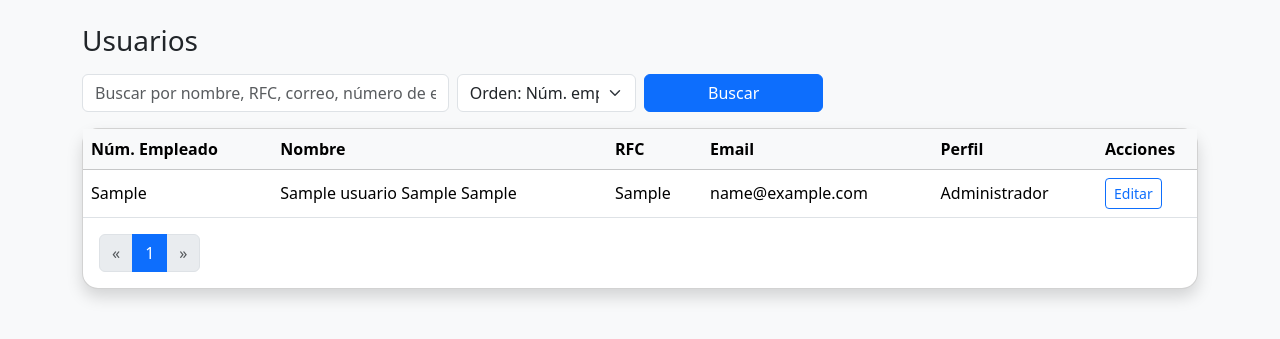
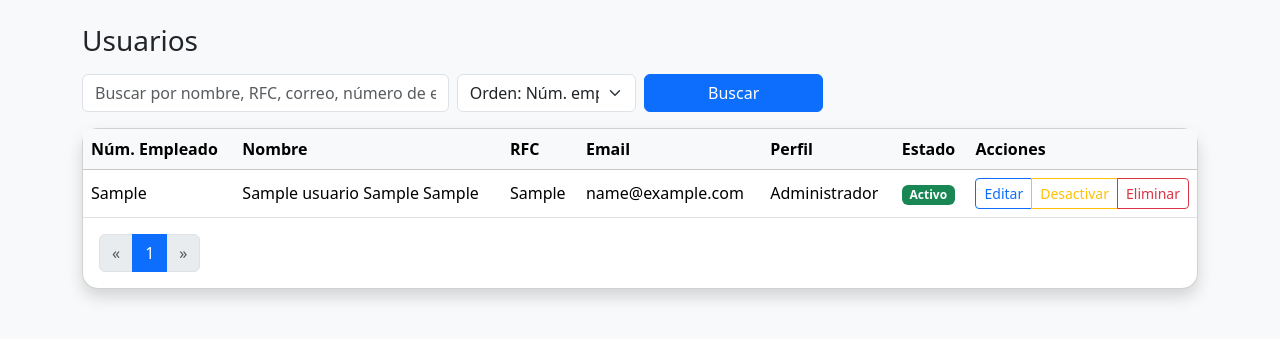
Before and after one commit to CHABLE123/Sistema-de-Folios, a Django app: page /usuarios/ in a window 1280 px wide. Shown: the part 56-395 px from the top of the page. Run offline with Django 5.2, Linux system fonts and the light colour scheme; a user stored in the database is signed in; tables that the repository leaves empty hold one stand-in row (values such as "Sample post").

Commit message:
Vista de listado de usuarios con acciones (editar, activar/desactivar, eliminar) y modales Bootstrap

```diff
--- a/folios/templates/folios/usuarios_lista.html
+++ b/folios/templates/folios/usuarios_lista.html
@@ -3,6 +3,7 @@
 <head>
   <meta charset="UTF-8">
   <title>Usuarios</title>
+  <meta name="viewport" content="width=device-width, initial-scale=1">
   <link href="https://cdn.jsdelivr.net/npm/bootstrap@5.3.3/dist/css/bootstrap.min.css" rel="stylesheet">
 </head>
 <body class="bg-light">
@@ -11,17 +12,25 @@
 <nav class="navbar navbar-expand-lg navbar-dark bg-dark">
   <div class="container-fluid">
     <a class="navbar-brand" href="#">Sistema de Folios</a>
-    <div class="collapse navbar-collapse">
+    <button class="navbar-toggler" type="button" data-bs-toggle="collapse" data-bs-target="#navMain" aria-controls="navMain" aria-expanded="false" aria-label="Toggle navigation">
+      <span class="navbar-toggler-icon"></span>
+    </button>
+
+    <div class="collapse navbar-collapse" id="navMain">
       <ul class="navbar-nav me-auto">
         {% if request.user.perfil == 'ADMIN' or request.user.perfil == 'SUBADMIN' %}
-          <li class="nav-item"><a class="nav-link" href="{% url 'registrar_usuario' %}">Registrar Usuario</a></li>
-          <li class="nav-item"><a class="nav-link{% if request.path == '/usuarios/' %} active{% endif %}" href="{% url 'usuarios_lista' %}">Usuarios</a></li>
+          <li class="nav-item">
+            <a class="nav-link" href="{% url 'registrar_usuario' %}">Registrar Usuario</a>
+          </li>
+          <li class="nav-item">
+            <a class="nav-link active" href="{% url 'usuarios_lista' %}">Usuarios</a>
+          </li>
         {% endif %}
       </ul>
-    </div>
       <div class="d-flex">
         <span class="navbar-text text-white me-3">{{ request.user.get_perfil_display }}</span>
         <a href="{% url 'logout' %}" class="btn btn-outline-light btn-sm">Cerrar sesión</a>
+      </div>
     </div>
   </div>
 </nav>
@@ -36,7 +45,7 @@
     {% endfor %}
   {% endif %}
 
-  <!-- Buscador -->
+  <!-- Filtros -->
   <form class="row g-2 mb-3" method="get">
     <div class="col-md-6 col-lg-4">
       <input type="text" name="q" value="{{ q }}" class="form-control" placeholder="Buscar por nombre, RFC, correo, número de empleado...">
@@ -65,7 +74,8 @@
               <th>RFC</th>
               <th>Email</th>
               <th>Perfil</th>
-              <th style="width: 100px;">Acciones</th>
+              <th>Estado</th>
+              <th style="width: 180px;">Acciones</th>
             </tr>
           </thead>
           <tbody>
@@ -77,6 +87,15 @@
                 <td>{{ u.email }}</td>
                 <td>{{ u.get_perfil_display }}</td>
                 <td>
+                  {% if u.is_active %}
+                    <span class="badge text-bg-success">Activo</span>
+                  {% else %}
+                    <span class="badge text-bg-secondary">Inactivo</span>
+                  {% endif %}
+                </td>
+                <td>
+                  <div class="btn-group">
+                    <!-- Editar -->
                     <button
                       class="btn btn-sm btn-outline-primary"
                       data-bs-toggle="modal"
@@ -90,10 +109,32 @@
                       data-email="{{ u.email }}"
                       data-perfil="{{ u.perfil }}"
                     >Editar</button>
+
+                    <!-- Activar/Desactivar -->
+                    <button
+                      class="btn btn-sm btn-outline-warning"
+                      data-bs-toggle="modal"
+                      data-bs-target="#modalToggle"
+                      data-id="{{ u.id }}"
+                      data-nombrecompleto="{{ u.nombre }} {{ u.apellido_paterno }} {{ u.apellido_materno }}"
+                      data-activo="{{ u.is_active|yesno:'1,0' }}"
+                    >{{ u.is_active|yesno:'Desactivar,Activar' }}</button>
+
+                    <!-- Eliminar (solo ADMIN) -->
+                    {% if request.user.perfil == 'ADMIN' %}
+                      <button
+                        class="btn btn-sm btn-outline-danger"
+                        data-bs-toggle="modal"
+                        data-bs-target="#modalEliminar"
+                        data-id="{{ u.id }}"
+                        data-nombrecompleto="{{ u.nombre }} {{ u.apellido_paterno }} {{ u.apellido_materno }}"
+                      >Eliminar</button>
+                    {% endif %}
+                  </div>
                 </td>
               </tr>
             {% empty %}
-              <tr><td colspan="6" class="text-center py-4">Sin resultados</td></tr>
+              <tr><td colspan="7" class="text-center py-4">Sin resultados</td></tr>
             {% endfor %}
           </tbody>
         </table>
@@ -101,7 +142,7 @@
 
       <!-- Paginación -->
       <div class="p-3">
-        <nav>
+        <nav aria-label="Paginación">
           <ul class="pagination mb-0">
             {% if page_obj.has_previous %}
               <li class="page-item">
@@ -193,11 +234,56 @@
   </div>
 </div>
 
+<!-- Modal Activar/Desactivar -->
+<div class="modal fade" id="modalToggle" tabindex="-1" aria-hidden="true">
+  <div class="modal-dialog modal-dialog-centered">
+    <div class="modal-content rounded-4">
+      <div class="modal-header">
+        <h5 class="modal-title" id="toggleTitle">Cambiar estado</h5>
+        <button type="button" class="btn-close" data-bs-dismiss="modal" aria-label="Cerrar"></button>
+      </div>
+      <form method="post" id="formToggle">
+        {% csrf_token %}
+        <div class="modal-body">
+          <p id="toggleText" class="mb-0"></p>
+        </div>
+        <div class="modal-footer">
+          <button class="btn btn-secondary" data-bs-dismiss="modal" type="button">Cancelar</button>
+          <button class="btn btn-warning" type="submit" id="toggleBtn">Confirmar</button>
+        </div>
+      </form>
+    </div>
+  </div>
+</div>
+
+<!-- Modal Eliminar -->
+<div class="modal fade" id="modalEliminar" tabindex="-1" aria-hidden="true">
+  <div class="modal-dialog modal-dialog-centered">
+    <div class="modal-content rounded-4">
+      <div class="modal-header">
+        <h5 class="modal-title">Eliminar usuario</h5>
+        <button type="button" class="btn-close" data-bs-dismiss="modal" aria-label="Cerrar"></button>
+      </div>
+      <form method="post" id="formEliminar">
+        {% csrf_token %}
+        <div class="modal-body">
+          <p id="eliminarText" class="mb-0"></p>
+          <small class="text-danger d-block mt-2">Esta acción es definitiva.</small>
+        </div>
+        <div class="modal-footer">
+          <button class="btn btn-secondary" data-bs-dismiss="modal" type="button">Cancelar</button>
+          <button class="btn btn-danger" type="submit">Eliminar</button>
+        </div>
+      </form>
+    </div>
+  </div>
+</div>
+
 <script src="https://cdn.jsdelivr.net/npm/bootstrap@5.3.3/dist/js/bootstrap.bundle.min.js"></script>
 <script>
-// Rellena el modal con los data- del botón
-const modal = document.getElementById('modalEditar');
-modal.addEventListener('show.bs.modal', function (event) {
+// Modal Editar: rellena campos y acción
+const modalEditar = document.getElementById('modalEditar');
+modalEditar.addEventListener('show.bs.modal', function (event) {
   const btn = event.relatedTarget;
   const id = btn.getAttribute('data-id');
 
@@ -213,6 +299,46 @@ modal.addEventListener('show.bs.modal', function (event) {
   form.perfil.value = btn.getAttribute('data-perfil');
   form.password.value = '';
 });
+
+// Modal Activar/Desactivar
+const modalToggle = document.getElementById('modalToggle');
+modalToggle.addEventListener('show.bs.modal', function (event) {
+  const btn = event.relatedTarget;
+  const id = btn.getAttribute('data-id');
+  const nombre = btn.getAttribute('data-nombrecompleto');
+  const activo = btn.getAttribute('data-activo') === '1';
+
+  const form = document.getElementById('formToggle');
+  form.action = `{% url 'usuario_toggle_activo' 0 %}`.replace('/0/', `/${id}/`);
+
+  const title = document.getElementById('toggleTitle');
+  const text = document.getElementById('toggleText');
+  const btnConfirm = document.getElementById('toggleBtn');
+
+  if (activo) {
+    title.textContent = 'Desactivar usuario';
+    text.textContent = `¿Deseas desactivar a "${nombre}"? No podrá iniciar sesión.`;
+    btnConfirm.textContent = 'Desactivar';
+  } else {
+    title.textContent = 'Activar usuario';
+    text.textContent = `¿Deseas activar a "${nombre}"?`;
+    btnConfirm.textContent = 'Activar';
+  }
+});
+
+// Modal Eliminar
+const modalEliminar = document.getElementById('modalEliminar');
+modalEliminar.addEventListener('show.bs.modal', function (event) {
+  const btn = event.relatedTarget;
+  const id = btn.getAttribute('data-id');
+  const nombre = btn.getAttribute('data-nombrecompleto');
+
+  const form = document.getElementById('formEliminar');
+  form.action = `{% url 'usuario_eliminar' 0 %}`.replace('/0/', `/${id}/`);
+
+  const text = document.getElementById('eliminarText');
+  text.textContent = `¿Seguro que deseas eliminar definitivamente a "${nombre}"?`;
+});
 </script>
 </body>
 </html>
--- a/folios/urls.py
+++ b/folios/urls.py
@@ -15,6 +15,9 @@ urlpatterns = [
     path('usuarios/registro/', views.registrar_usuario, name='registrar_usuario'),
     path('usuarios/', views.usuarios_lista, name='usuarios_lista'),
     path('usuarios/<int:pk>/actualizar/', views.usuario_actualizar, name='usuario_actualizar'),
+    path('usuarios/<int:pk>/toggle-activo/', views.usuario_toggle_activo, name='usuario_toggle_activo'),
+    path('usuarios/<int:pk>/eliminar/', views.usuario_eliminar, name='usuario_eliminar'),
+
 
 
 
--- a/folios/views.py
+++ b/folios/views.py
@@ -7,6 +7,56 @@ from .models import Folio
 from .models import Usuario
 from django.core.paginator import Paginator
 from django.db.models import Q
+from django.views.decorators.http import require_POST
+
+@login_required
+@require_POST
+def usuario_toggle_activo(request, pk):
+    if request.user.perfil not in ['ADMIN', 'SUBADMIN']:
+        messages.error(request, 'No tienes permiso para esta acción.')
+        return redirect(_redir_por_perfil(request.user))
+
+    u = get_object_or_404(Usuario, pk=pk)
+
+    # Protecciones
+    if u.pk == request.user.pk:
+        messages.error(request, 'No puedes desactivar tu propio usuario.')
+        return redirect('usuarios_lista')
+
+    # Solo ADMIN puede tocar superusuarios
+    if u.is_superuser and request.user.perfil != 'ADMIN':
+        messages.error(request, 'Solo un Administrador puede activar/desactivar a un superusuario.')
+        return redirect('usuarios_lista')
+
+    u.is_active = not u.is_active
+    u.save()
+    messages.success(request, f"Usuario {'activado' if u.is_active else 'desactivado'} correctamente.")
+    return redirect('usuarios_lista')
+
+
+@login_required
+@require_POST
+def usuario_eliminar(request, pk):
+    # Hard delete solo ADMIN
+    if request.user.perfil != 'ADMIN':
+        messages.error(request, 'Solo un Administrador puede eliminar usuarios.')
+        return redirect(_redir_por_perfil(request.user))
+
+    u = get_object_or_404(Usuario, pk=pk)
+
+    # Protecciones
+    if u.pk == request.user.pk:
+        messages.error(request, 'No puedes eliminar tu propio usuario.')
+        return redirect('usuarios_lista')
+
+    if u.is_superuser:
+        messages.error(request, 'No se permite eliminar superusuarios.')
+        return redirect('usuarios_lista')
+
+    u.delete()
+    messages.success(request, 'Usuario eliminado definitivamente.')
+    return redirect('usuarios_lista')
+
 
 def login_view(request):
     if request.method == 'POST':
@@ -186,3 +236,51 @@ def usuario_actualizar(request, pk):
 
     # Si viniera GET, podrías retornar JSON, pero el flujo es por POST desde el modal
     return redirect('usuarios_lista')
+
+@login_required
+@require_POST
+def usuario_toggle_activo(request, pk):
+    if request.user.perfil not in ['ADMIN', 'SUBADMIN']:
+        messages.error(request, 'No tienes permiso para esta acción.')
+        return redirect(_redir_por_perfil(request.user))
+
+    u = get_object_or_404(Usuario, pk=pk)
+
+    # Protecciones
+    if u.pk == request.user.pk:
+        messages.error(request, 'No puedes desactivar tu propio usuario.')
+        return redirect('usuarios_lista')
+
+    # Solo ADMIN puede tocar superusuarios
+    if u.is_superuser and request.user.perfil != 'ADMIN':
+        messages.error(request, 'Solo un Administrador puede activar/desactivar a un superusuario.')
+        return redirect('usuarios_lista')
+
+    u.is_active = not u.is_active
+    u.save()
+    messages.success(request, f"Usuario {'activado' if u.is_active else 'desactivado'} correctamente.")
+    return redirect('usuarios_lista')
+
+
+@login_required
+@require_POST
+def usuario_eliminar(request, pk):
+    # Hard delete solo ADMIN
+    if request.user.perfil != 'ADMIN':
+        messages.error(request, 'Solo un Administrador puede eliminar usuarios.')
+        return redirect(_redir_por_perfil(request.user))
+
+    u = get_object_or_404(Usuario, pk=pk)
+
+    # Protecciones
+    if u.pk == request.user.pk:
+        messages.error(request, 'No puedes eliminar tu propio usuario.')
+        return redirect('usuarios_lista')
+
+    if u.is_superuser:
+        messages.error(request, 'No se permite eliminar superusuarios.')
+        return redirect('usuarios_lista')
+
+    u.delete()
+    messages.success(request, 'Usuario eliminado definitivamente.')
+    return redirect('usuarios_lista')
```
Lines whose indentation alone changed are shown as unchanged.
